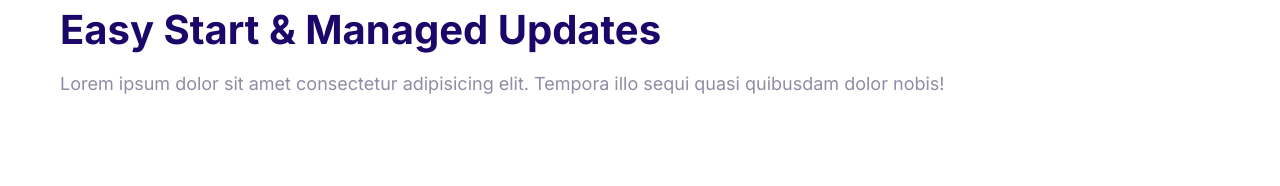
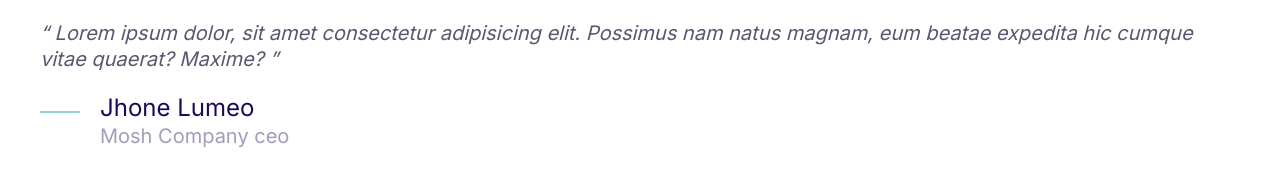
Before and after one commit to 2Up1Down/moshify, a plain HTML site: page index.html in a window 1280 px wide. Drawn offline with Linux system fonts and the light colour scheme.

Commit message:
Citation compontent added

```diff
--- a/css/styles.css
+++ b/css/styles.css
@@ -4,6 +4,7 @@
   --color-acent: #ff3400;
   --color-headings: #1b0769;
   --color-body: #918ca4;
+  --color-body-darker: #5c5577;
   --color-border: #ccc;
   --color-placeholder: #cdcbd7;
 
@@ -406,3 +407,57 @@ its a neat trick from https://front-back.com/how-to-make-absolute-positioned-ele
 .media__image {
   margin-top: 1rem;
 }
+
+/* Quotes */
+
+.quote {
+  font-size: 3rem;
+  font-style: italic;
+  color: var(--color-body-darker);
+  line-height: 1.3;
+}
+
+.quote__text::before {
+  content: open-quote;
+}
+
+.quote__text::after {
+  content: close-quote;
+}
+
+/* .quote .media__body {
+  font-style: normal;
+} */
+
+.quote__author {
+  font-size: 3rem;
+  font-weight: 500;
+  font-style: normal;
+  margin-bottom: 0rem;
+}
+
+.quote__organization {
+  font-size: 2rem;
+  font-style: normal;
+  color: var(--color-headings);
+  opacity: 0.4;
+}
+
+.quote__line {
+  position: relative;
+  bottom: 10px;
+}
+
+@media screen and (min-width: 1024px) {
+  .quote {
+    font-size: 2rem;
+  }
+
+  .quote__author {
+    font-size: 2.4rem;
+  }
+
+  .quote__organization {
+    font-size: 2rem;
+  }
+}
--- a/index.html
+++ b/index.html
@@ -13,19 +13,24 @@
     <title>Document</title>
   </head>
   <body>
+    <blockquote class="quote">
+      <p class="quote__text">
+        Lorem ipsum dolor, sit amet consectetur adipisicing elit. Possimus nam
+        natus magnam, eum beatae expedita hic cumque vitae quaerat? Maxime?
+      </p>
+      <footer>
         <div class="media">
           <div class="media__image">
-        <svg class="icon icon--primary">
-          <use xlink:href="images/sprite.svg#snap"></use>
+            <svg class="icon icon--primary quote__line">
+              <use xlink:href="images/sprite.svg#line"></use>
             </svg>
           </div>
           <div class="media__body">
-        <h3 class="media__title">Easy Start & Managed Updates</h3>
-        <p>
-          Lorem ipsum dolor sit amet consectetur adipisicing elit. Tempora illo
-          sequi quasi quibusdam dolor nobis!
-        </p>
+            <h3 class="media__title quote__author">Jhone Lumeo</h3>
+            <p class="quote__organization">Mosh Company ceo</p>
           </div>
         </div>
+      </footer>
+    </blockquote>
   </body>
 </html>
```
Also changed, not shown: components/citation.html (added, +19 -0 lines). Lines whose indentation alone changed are shown as unchanged.
